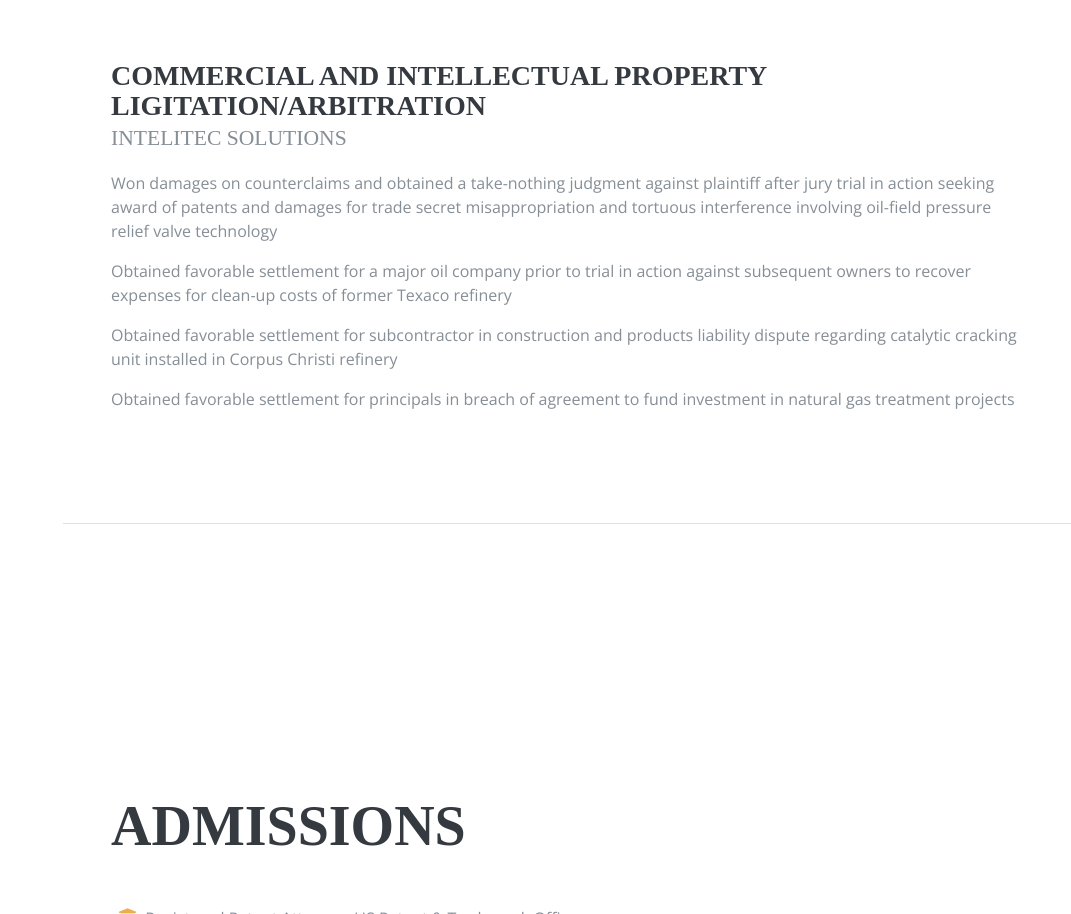
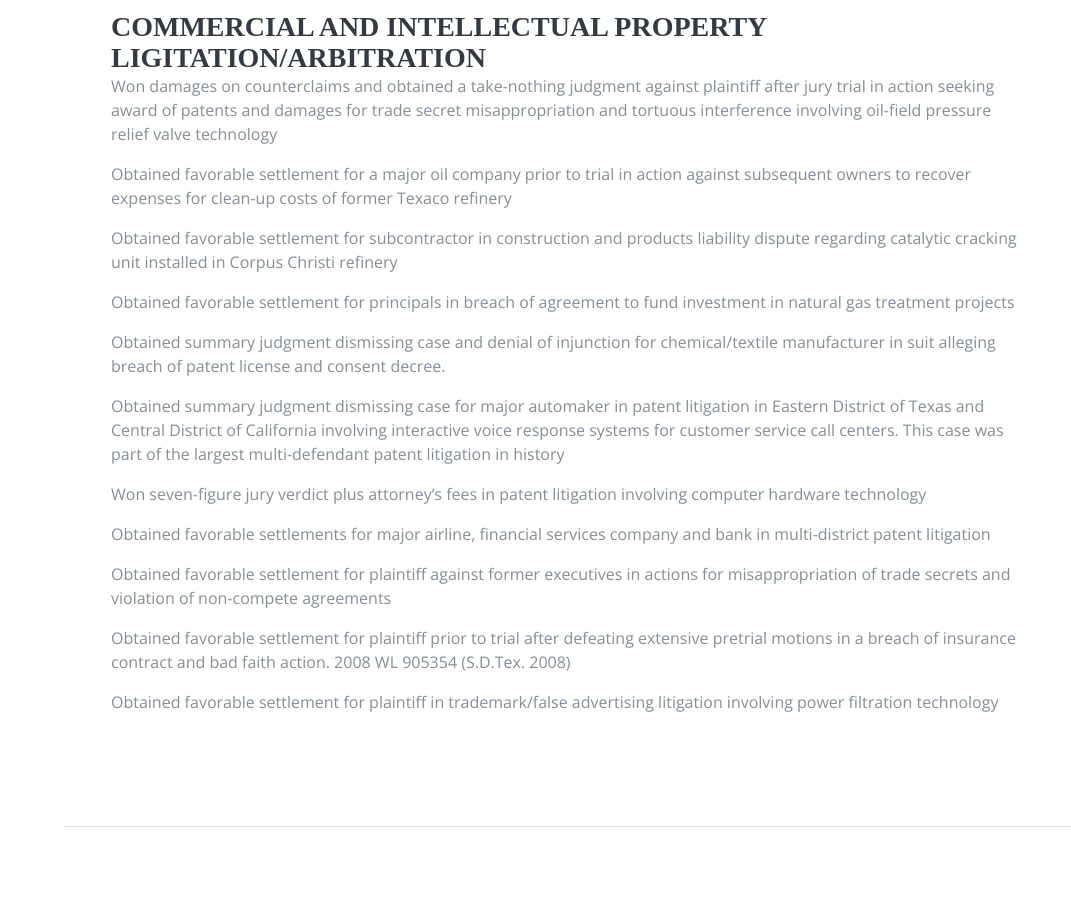
Before and after one commit to andrewtower/andrewtower.github.io, a plain HTML site: page index.html in a window 1280 px wide. Shown: the part 2122-3036 px from the top of the page, without its empty margins (209-1280 px from the left). Drawn offline with nearby package versions, Linux system fonts and the light colour scheme; a web font is replaced by a local one.

Commit message:
Update index.html

```diff
--- a/index.html
+++ b/index.html
@@ -144,7 +144,7 @@
           <div class="resume-item d-flex flex-column flex-md-row mb-5">
             <div class="resume-content mr-auto">
               <h3 class="mb-0">Corporate/Transactional</h3>
-              <div class="subheading mb-3">Intelitec Solutions</div>
+<!--               <div class="subheading mb-3">Intelitec Solutions</div> -->
               <p>Outside general counsel functions for several Houston-area and international energy and
                 manufacturing clients, contractual and commercial matters.</p>
               <p>Intellectual property applications,
@@ -161,7 +161,7 @@
           <div class="resume-item d-flex flex-column flex-md-row mb-5">
             <div class="resume-content mr-auto">
               <h3 class="mb-0">Commercial and Intellectual Property Ligitation/Arbitration</h3>
-              <div class="subheading mb-3">Intelitec Solutions</div>
+<!--               <div class="subheading mb-3">Intelitec Solutions</div> -->
               <p>Won damages on counterclaims and obtained a take-nothing judgment against plaintiff after jury trial
                 in action seeking award of patents and damages for trade secret misappropriation and tortuous
                 interference involving oil-field pressure relief valve technology</p>
@@ -171,6 +171,20 @@
                 catalytic cracking unit installed in Corpus Christi refinery</p>
               <p>Obtained favorable settlement for principals in breach of agreement to fund investment in natural gas
                 treatment projects</p>
+              <p>Obtained summary judgment dismissing case and denial of injunction for chemical/textile manufacturer in
+                suit alleging breach of patent license and consent decree.</p>
+              <p>Obtained summary judgment dismissing case for major automaker in patent litigation in Eastern District of
+                Texas and Central District of California involving interactive voice response systems for customer service
+                call centers.  This case was part of the largest multi-defendant patent litigation in history</p>
+              <p>Won seven-figure jury verdict plus attorney’s fees in patent litigation involving computer hardware technology</p>
+              <p>Obtained favorable settlements for major airline, financial services company and bank in multi-district patent
+                litigation</p>
+              <p>Obtained favorable settlement for plaintiff against former executives in actions for misappropriation of trade
+                secrets and violation of non-compete agreements</p>
+              <p>Obtained favorable settlement for plaintiff prior to trial after defeating extensive pretrial motions in a breach
+                of insurance contract and bad faith action.  2008 WL 905354 (S.D.Tex. 2008)</p>
+              <p>Obtained favorable settlement for plaintiff in trademark/false advertising litigation involving power filtration
+                technology</p>
             </div>
             <!-- <div class="resume-date text-md-right">
               <span class="text-primary">December 2011 - March 2013</span>
```
